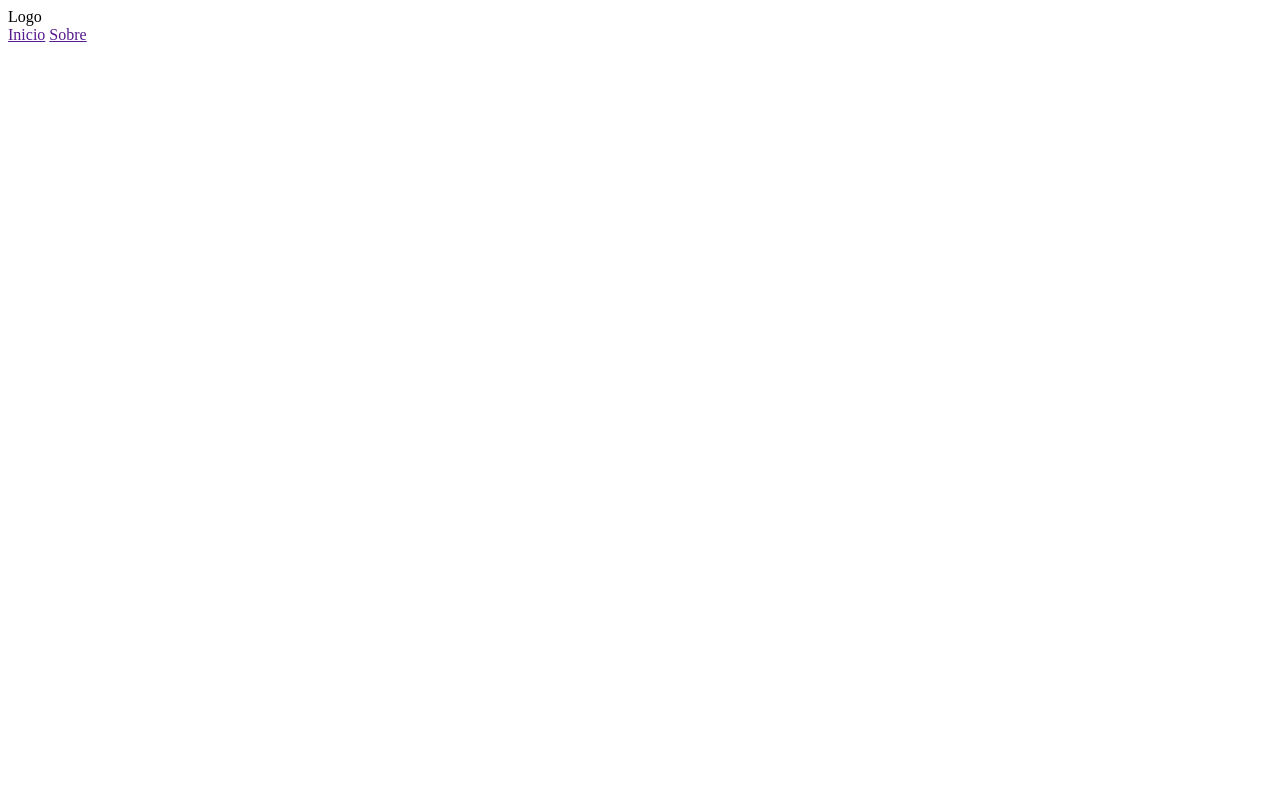
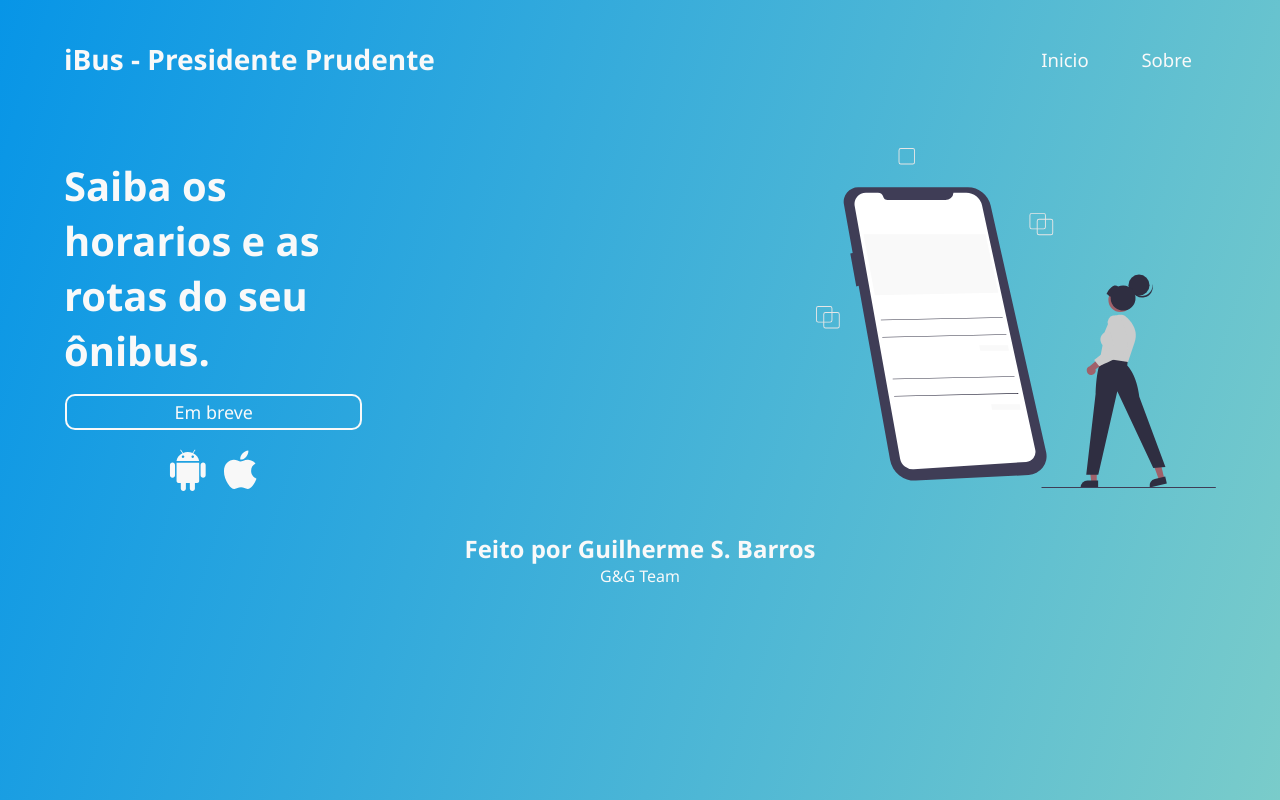
Before and after one commit to guilhermeSDB/iBus---PP, a plain HTML site: page index.html in a window 1280 px wide. Drawn offline with Linux system fonts and the light colour scheme.

Commit message:
Quase finalizado

```diff
--- /dev/null
+++ b/css/medias-query.css
@@ -0,0 +1,37 @@
+@media only screen and (max-width: 425px){
+    .right-side img, nav .links {
+        display: none;
+      }
+
+    nav .logo{
+        display: flex;
+        font-size: 7vw;
+    }
+
+    nav{
+        margin-bottom: 1.2rem;
+    }
+
+    footer{
+        margin-top: 1em;
+    }
+
+    .container{
+        border: 1px solid red;
+    }
+
+    .container .left-side{
+        border: 1px solid red;
+        width: 100%;
+    }
+
+    .left-side h1{
+        font-size: 2.8em;
+    }
+
+    .left-side button{
+        font-size: 5vw;
+        background-color: transparent;
+        padding: 1.5vw 32vw;
+    }
+}
--- /dev/null
+++ b/css/style.css
@@ -0,0 +1,112 @@
+*{
+    color: #F9F9F9;
+    padding: 0;
+    margin: 0;
+    text-decoration: none;
+    font-family: 'Segoe UI';
+}
+
+body, html{
+    height: 100%;
+  }
+
+body{
+    display: flex;
+    width: 100%;
+    height: 100%;
+    background: linear-gradient(107.34deg, #0795E7 0%, #7ACCCA 100.26%) no-repeat;
+}
+
+section{
+    width: 90%;
+    height: 90%;
+    margin: auto;
+}
+
+#navbar{
+    align-items: center;
+    display: flex;
+    justify-content: space-between;
+}
+
+nav{
+    margin-bottom: 4rem;
+}
+
+nav .logo{
+    display: flex;
+    font-size: 2.19vw;
+}
+
+nav .links{
+    font-size: 1.45vw;
+}
+
+nav .links a{
+    margin: 0 1.5rem;
+}
+
+.container{
+    display: flex;
+    justify-content: space-between;
+}
+
+.container .left-side{
+    width: 26%;
+}
+
+.left-side h1{
+    font-family: 'Segoe UI';
+    font-style: normal;
+    font-size: 3.12vw;
+    /* font-size: 2.5rem; */
+    text-align: left;
+    margin: 1rem 0;
+
+}
+
+.left-side button{
+    font-size: 1.40vw;
+    background-color: transparent;
+    padding: .3vw 8.4vw;
+    border: 2px solid #F9F9F9;
+    box-sizing: border-box;
+    border-radius: 10px;
+}
+
+.left-side button, .left-side img{
+    display: flex;
+    margin: 0 auto;
+}
+
+.left-side > img{
+    padding-top: 1rem;
+}
+
+button:hover{
+    color: #0795E7;
+    background-color: #F9F9F9;
+}
+
+.logo, .left-side, .footer-header{
+    font-weight: bold;
+}
+
+.right-side{
+    display: flex;
+    align-items: center;
+
+}
+
+footer{
+    margin-top: 3vw;
+}
+
+.footer-header, .footer-empresa{
+    display: flex;
+    justify-content: center;
+}
+
+.footer-empresa{
+    font-weight: lighter;
+}
--- a/index.html
+++ b/index.html
@@ -4,39 +4,40 @@
     <meta charset="UTF-8">
     <meta http-equiv="X-UA-Compatible" content="IE=edge">
     <meta name="viewport" content="width=device-width, initial-scale=1.0">
+    <link rel="stylesheet" href="css/style.css">
+    <link rel="stylesheet" href="css/medias-query.css">
     <title>iBus - PP</title>
 </head>
 <body>
-    <div>
-        Logo
-    </div>
-    <nav>
-        <a href="">Inicio</a>
-        <a href="">Sobre</a>
-    </nav>
+    <section>
+        <nav id="navbar">
+            <h1 class="logo">
+                iBus - Presidente Prudente
+            </h1>
+            <div class="links">
+                <a href="#">Inicio</a>
+                <a href="#">Sobre</a>
+            </div>
 
-    <div class="container">
-        <div class="left-side">
-            <div class="ls-description">
+        </nav>
 
+        <div class="container">
+            <div class="left-side">
+                <h1>Saiba os horarios e as rotas do seu ônibus.</h1>
+                <button class="ls-em-breve">Em breve</button>
+                <img src="assets/Icones.svg" alt="" width="100">
             </div>
-            <div class="ls-button">
-
-            </div>
-            <div class="ls-icons">
-
+            <div class="right-side">
+                <img src="assets/draw-look.svg" alt="" width="400vw">
             </div>
         </div>
-        <div class="right-side">
-            <div>
-                <img src="" alt="">
-            </div>
-        </div>
-    </div>
+        <footer>
+            <h1 class="footer-header">Feito por Guilherme S. Barros</h1>
+            <p class="footer-empresa"> G&G Team</p>
+        </footer>
+    </section>
 
-    <footer>
-        <h1 class="footer-header"></h1>
-        <p class="footer-empresa"></p>
-    </footer>
+
+
 </body>
 </html>
--- a/style.css
+++ /dev/null
@@ -1,4 +0,0 @@
-*{
-    padding: 0;
-    margin: 0;
-}
```
Also changed, not shown: assets/Icones.svg (added), assets/draw-look.svg (added).
